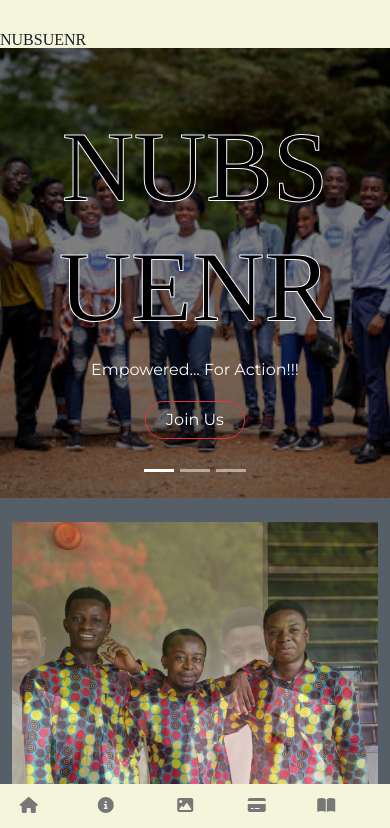
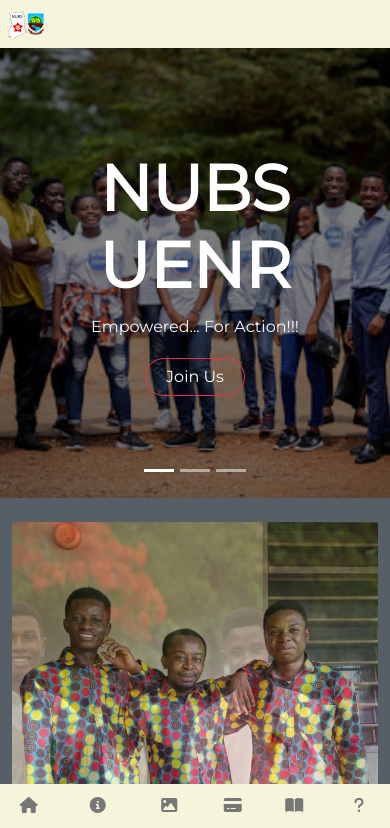
Before and after one commit to amgenious/nubsweb, a React (Create React App) app: page / in a window 390 px wide. Shown: the top 828 px of the page. Built offline with nearby package versions, Linux system fonts and the light colour scheme.

Commit message:
done with resizing the nav bar

```diff
--- a/package.json
+++ b/package.json
@@ -3,11 +3,12 @@
   "name": "nubsweb",
   "version": "0.1.0",
   "private": true,
-  "proxy":"http://localhost:4000",
+  "proxy": "http://localhost:4000",
   "dependencies": {
     "@testing-library/jest-dom": "^5.16.5",
     "@testing-library/react": "^13.4.0",
     "@testing-library/user-event": "^13.5.0",
+    "axois": "^0.0.1-security",
     "gh-pages": "^4.0.0",
     "react": "^18.2.0",
     "react-dom": "^18.2.0",
--- a/src/Components/HomePage/Home.js
+++ b/src/Components/HomePage/Home.js
@@ -19,7 +19,7 @@
           </div>
         </div>
         <div id="text">
-            <h1 style={{fontSize: '100px', color: 'black', textAlign: 'center' }}>NUBS UENR</h1>
+            <h1 style={{fontSize: '4rem', textAlign: 'center' }}><b>NUBS UENR</b></h1>
             <p style={{color:'ghostwhite'}}>Empowered... For Action!!!</p>
             <button className="btn btn-outline-danger" style={{width:'100px', borderRadius: '20px'}}>
                   <Link href="#" target="_self" style={{textDecoration:'none', color:'white'}}>Join Us</Link>
--- a/src/Components/MediaPage/MediaIndex.js
+++ b/src/Components/MediaPage/MediaIndex.js
@@ -10,25 +10,24 @@
         <h3 style={{textAlign:'center', marginTop:'10px'}}>Welcome to the Media Section of Nubs-Uenr</h3>
         <p style={{textAlign:'center'}}>This page contains contents from our biblestudies, prayer meetings and sermons</p>
         <p style={{textAlign:'center'}}>The content on each page maybe a youtube link or an article.</p>
-        <div style={{marginTop:'10px', height:'auto', padding:'20px', display:'flex', justifyContent:'space-evenly', alignItems:'center',flexWrap:'wrap'}}>
-
-        <div style={{height:'30vh',border:'2px solid green', width:'40%', display:'flex', alignItems:"center", justifyContent:'center',marginBottom:'20px'}}>
-       <Link to="/biblestudies" style={{textDecoration:'none', color:'white'}}>
+        <div style={{marginTop:'10px', height:'auto',display:'flex', justifyContent:'space-evenly', alignItems:'center',flexWrap:'wrap',gap:'1rem'}}>
+        <div className='card'>
+       <Link to="/biblestudies" style={{textDecoration:'none', color:'#565e68',padding:'10px'}}>
        <h3>Biblestudies</h3>
        </Link>
          </div>
-        <div style={{height:'30vh',border:'2px solid green', width:'40%', display:'flex', alignItems:"center", justifyContent:'center',marginBottom:'20px'}}>
-       <Link to="/prayers" style={{textDecoration:'none', color:'white'}}>
+        <div className='card'>
+       <Link to="/prayers" style={{textDecoration:'none', color:'#565e68',padding:'10px'}}>
        <h3>Prayers</h3>
        </Link>
          </div>
-        <div style={{height:'30vh',border:'2px solid green', width:'40%', display:'flex', alignItems:"center", justifyContent:'center',marginBottom:'20px'}}>
-       <Link to="/sermons" style={{textDecoration:'none', color:'white'}}>
+        <div className='card'>
+       <Link to="/sermons" style={{textDecoration:'none',padding:'10px',color:'#565e68'}}>
        <h3>Sermons</h3>
        </Link>
          </div>
-        <div style={{height:'30vh',border:'2px solid green', width:'40%', display:'flex', alignItems:"center", justifyContent:'center',marginBottom:'20px'}}>
-       <Link to="/events" style={{textDecoration:'none', color:'white'}}>
+        <div className='card'>
+       <Link to="/events" style={{textDecoration:'none', color:'#565e68',padding:'10px'}}>
        <h3>Other Events</h3>
        </Link>
          </div>
--- a/src/Components/Nav.js
+++ b/src/Components/Nav.js
@@ -25,9 +25,9 @@
 // </div>
 //     </nav>
 //      </header>
-<div className='container-fluid navbar'>
-<div className='logo'>
-<div class="head" id='head'>NUBSUENR</div>
+<div className='container-fluid navbar' style={{ margin:'0', padding:'0'}}>
+<div className='logo' style={{margin:'0', padding:'0'}}>
+<Link class="navbar-brand ime" href="#"><img src="images/nubsuenr.png" alt='logo' style={{objectFit:'cover'}} /></Link>
 </div>
 <div className='nav-links'>
     <nav>
--- a/src/index.css
+++ b/src/index.css
@@ -12,11 +12,7 @@
   overflow-x: hidden;
 
 }
-#head{
-   font-family: 'Pacifico', cursive;
-   color: #192027;
-   width: max-content;
-}
+
 .sec1{
   height: 750px;
   overflow: hidden;
@@ -41,8 +37,8 @@
   background: rgb(0, 0, 0,.5);
 }
 #text h1{
-  -webkit-text-stroke: 1px ghostwhite;
-  font-family: 'Monoton', cursive !important;
+font-weight: bolder;
+color: white;
 }
 #image1{
   background-image: url('../public/images/1.JPG');
@@ -505,11 +501,43 @@
   .container-fluid .logo{
     margin-top: 20px;
   }
-   .search-btn{
+   nav{
+    width: max-content;
+    padding: 0;
+    margin: 0;
+   }
+   nav ul{
+    margin: 0;
+    padding: 0;
+   }
+   nav ul li{
+
+    margin-right: 15px;
+   }
+}
+@media screen and (max-width: 394px){
+  nav ul li{
+    margin-right: 12px;
+  }
+}
+@media screen and (max-width: 376px){
+  nav ul li{
+    margin-right: 10px;
+  }
+}
+@media screen and (max-width: 361px){
+  nav ul li{
+    margin-right: 7px;
+  }
+}
+@media screen and (max-width: 281px){
+  nav ul li{
+    margin-right: 12px;
+  }
+  nav ul li p{
     display: none;
   }
 }
-
 .search-input{
   padding: 0 10px 0 10px;
 }
@@ -617,79 +645,3 @@
 .dashboard{
   background-color: #0004ff;
 }
-
-/* SECOND NAVBAR */
-/* .containe{
-  height: 100%;
-  width: 250px;
-  position: absolute;
-  background: #161616;
-  z-index: 2;
-  transition: 0.5s ease;
-  transform: translateX(-250px);
-}
-.containe .head{
-  color: #fbfdce;
-  font-size: 30px;
-  font-weight: bold;
-  padding: 30px;
-  text-transform: uppercase;
-  text-align: center;
-  letter-spacing: 3px;
-  background: linear-gradient(30deg,#df0155,rgb(1, 36, 237));
-}
-ol{
-  width: 100%;
-  list-style: none;
-
-}
-ol li{
-  display: block;
-  width: 100%;
-}
-ol li a{
-  text-decoration: none;
-  color: #fbfdce;
-  padding: 15px 10px;
-  display: block;
-  font-size: 20px;
-  letter-spacing: 1px;
-  position: relative;
-  transition: 0.3s;
-  overflow: hidden;
-  text-align: center;
-}
-ol li:hover a{
-  background: #030303;
-  color: #00eaff;
-  letter-spacing: 5px;
-}
-input{ */
-  /* -webkit-appearance: none; */
-  /* visibility: hidden;
-  display: none;
-}
-.containe label i{
-  position: absolute;
-  right: -50px;
-  top: 30px;
-  font-size: 25px;
-  border-radius: 3px;
-  color: #fff;
-  padding: 3px 8px;
-  cursor: pointer;
-  background: #000;
-}
-#bars{
-  background: rgb(1, 36, 237);
-}
-#check:checked ~ .containe{
-  transform: translateX(0);
-}
-#check:checked ~ .containe #bars{
-  display: none;
-}
-#check:checked ~ section{
-  transform: scale(1.2);
-  filter: brightness(20%);
-} */
```
Also changed, not shown: public/images/nubs.png (added), 1 other file (tests, documents, lock files or other folders).
